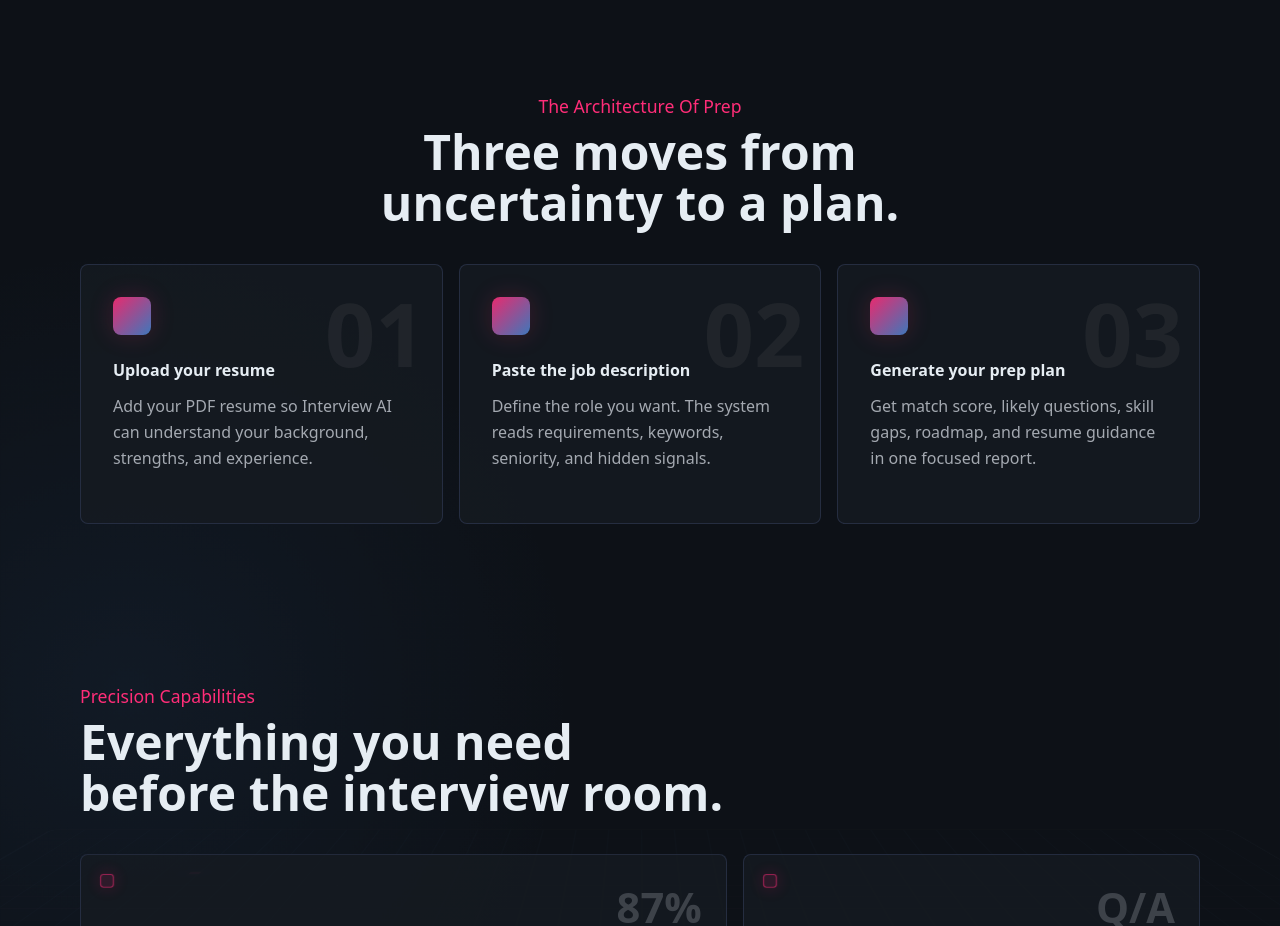
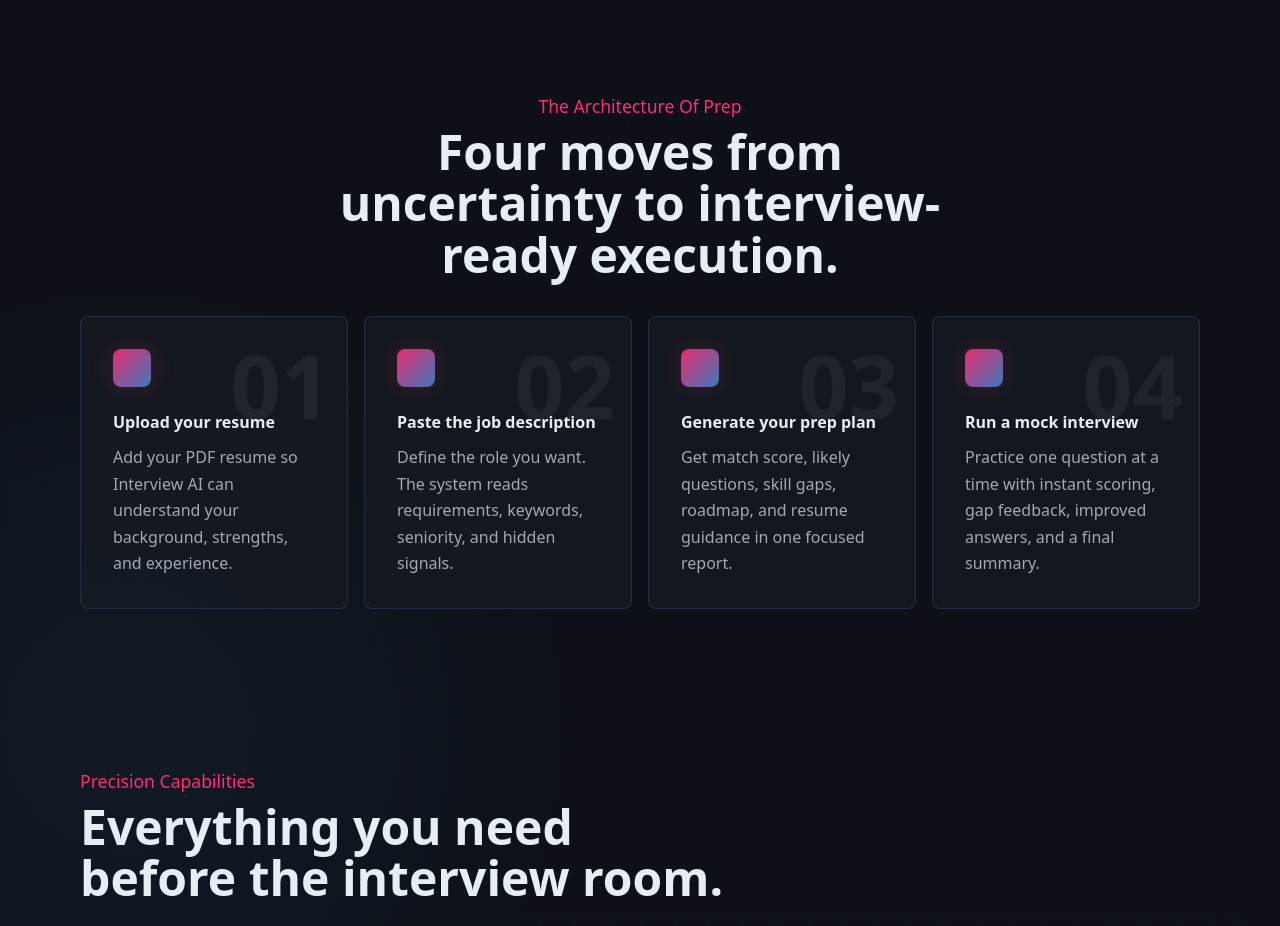
Before and after one commit to neelabhra-de/interview-ai, a React (Vite) app in the folder Frontend/: page / in a window 1280 px wide. Shown: the part 1280-2206 px from the top of the page. Built offline with nearby package versions, Linux system fonts and the light colour scheme.

Commit message:
Add fourth step for mock interview preparation and update section heading

```diff
--- a/Frontend/src/features/landing/landing.content.js
+++ b/Frontend/src/features/landing/landing.content.js
@@ -47,6 +47,11 @@ export const prepSteps = [
         number: '03',
         title: 'Generate your prep plan',
         text: 'Get match score, likely questions, skill gaps, roadmap, and resume guidance in one focused report.'
+    },
+    {
+        number: '04',
+        title: 'Run a mock interview',
+        text: 'Practice one question at a time with instant scoring, gap feedback, improved answers, and a final summary.'
     }
 ]
 
--- a/Frontend/src/features/landing/pages/Landing.jsx
+++ b/Frontend/src/features/landing/pages/Landing.jsx
@@ -92,7 +92,7 @@ const Landing = () => (
         <section className='landing-section' id='method'>
             <div className='section-heading'>
                 <span>The Architecture Of Prep</span>
-                <h2>Three moves from uncertainty to a plan.</h2>
+                <h2>Four moves from uncertainty to interview-ready execution.</h2>
             </div>
             <div className='steps-grid'>
                 {prepSteps.map(step => (
--- a/Frontend/src/features/landing/style/landing.scss
+++ b/Frontend/src/features/landing/style/landing.scss
@@ -488,7 +488,7 @@ $font-stack: system-ui, -apple-system, BlinkMacSystemFont, 'Segoe UI', Roboto, s
 
 .steps-grid {
     display: grid;
-    grid-template-columns: repeat(3, 1fr);
+    grid-template-columns: repeat(4, 1fr);
     gap: 1rem;
 }
 
```
